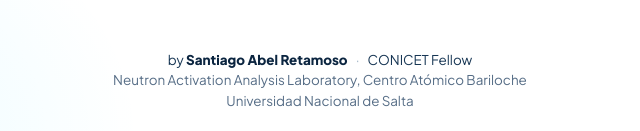
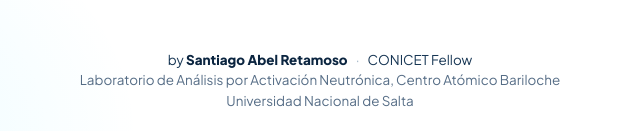
Before and after one commit to santiagoabelretamoso/FW-Granulometry, a plain HTML site: page docs/index.html in a window 1280 px wide. Shown: the part 666-797 px from the top of the page, 320-960 px from the left. Drawn offline with Linux system fonts and the light colour scheme; no server answers.

Commit message:
Keep the laboratory name in Spanish on the English page
Co-Authored-By: Claude Opus 5.5 <noreply@anthropic.com>
Claude-Session: https://claude.ai/code/session_01SD99ynzqiamVaXrz9SmXwQ

```diff
--- a/docs/index.html
+++ b/docs/index.html
@@ -206,7 +206,7 @@ footer .nw{white-space:nowrap}
       ghsub: "Source code · GPL v3.0 license",
       note: 'Requires Python 3.9 or later.<span class="win"> On Windows, unzip the file and run <b>Instalar FW-Granulometry.bat</b>.</span>',
       fellow: "CONICET Fellow",
-      lab: 'Neutron Activation Analysis Laboratory, <span class="nw">Centro Atómico Bariloche</span>',
+      lab: 'Laboratorio de Análisis por Activación Neutrónica, <span class="nw">Centro Atómico Bariloche</span>',
       visit: ["visit", "visits"], dlc: ["download", "downloads"], loc: "en-US"
     }
   };
```
